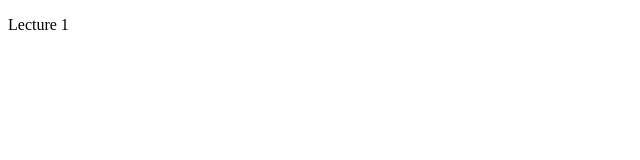
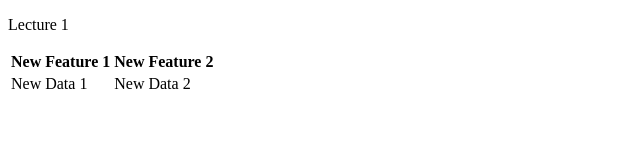
Before and after one commit to serapismurillo/lecture1, a plain HTML site: page index.html in a window 1280 px wide. Shown: the whole page, without its empty margins (0-640 px from the left). Drawn offline with Linux system fonts and the light colour scheme.

Commit message:
added table

```diff
--- a/index.html
+++ b/index.html
@@ -5,5 +5,14 @@
    </head>
    <body>
       <p>Lecture 1</p>
+      <table>
+        <tr>
+          <th>New Feature 1</th>
+          <th>New Feature 2</th>
+        </tr>
+        <tr>
+          <td>New Data 1</td>
+          <td>New Data 2</td>
+        </tr>
    </body>
 </html>
```
